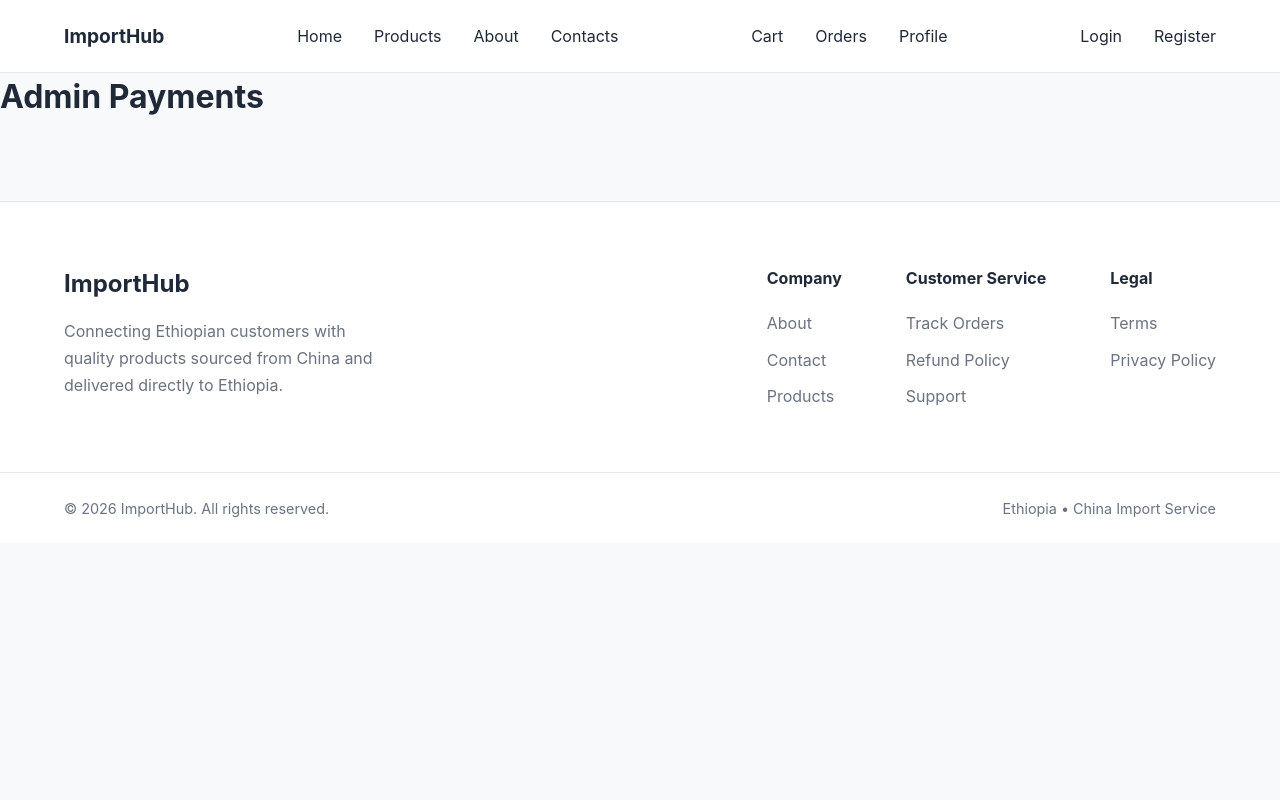
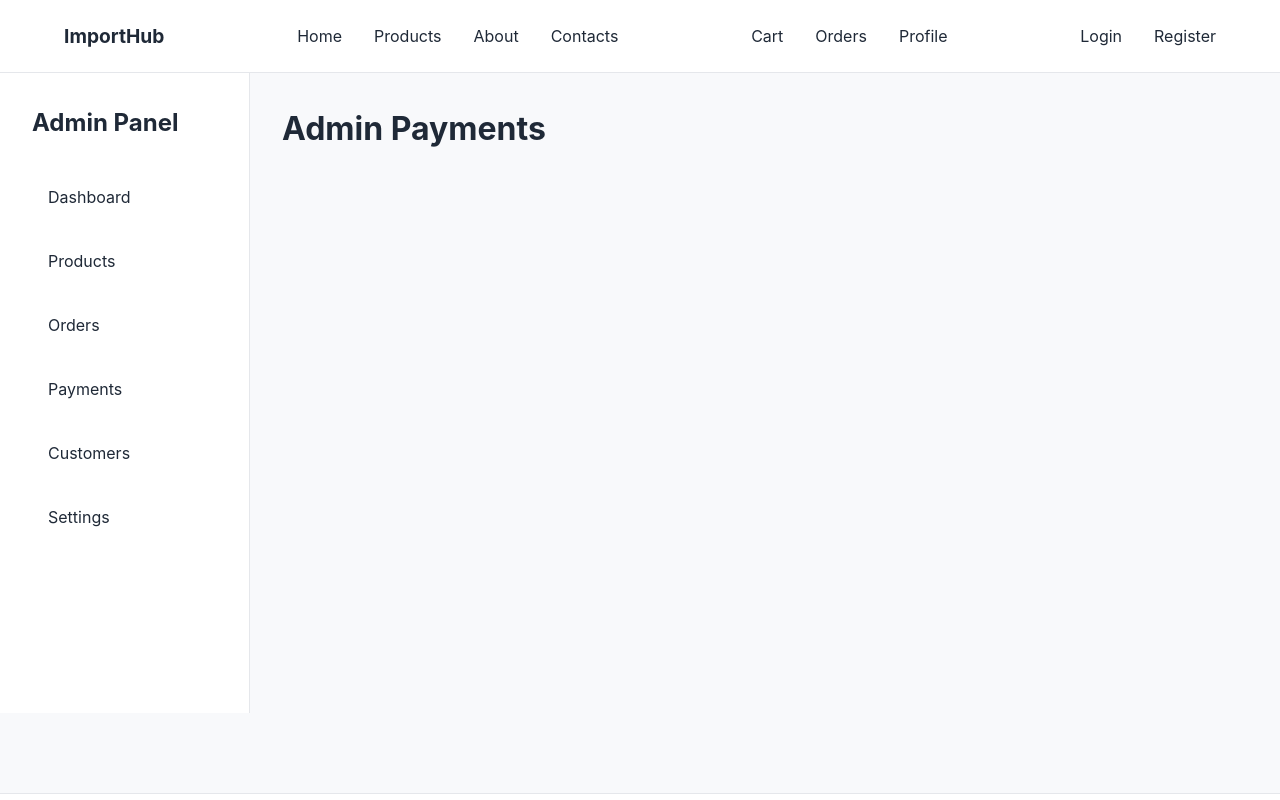
Before and after one commit to Prodaaron/e-commerce, a Next.js app in the folder import-platform/: page /admin/payments in a window 1280 px wide. Shown: the top 800 px of the page. Built offline with nearby package versions, Linux system fonts and the light colour scheme.

Commit message:
admin main page and frame

```diff
--- /dev/null
+++ b/import-platform/src/app/admin/layout.tsx
@@ -0,0 +1,18 @@
+import AdminSidebar from "@/components/admin/adminSidebar";
+import "@/styles/admin.css";
+
+export default function AdminLayout({
+  children,
+}: {
+  children: React.ReactNode;
+}) {
+  return (
+    <div className="admin-layout">
+      <AdminSidebar />
+
+      <main className="admin-content">
+        {children}
+      </main>
+    </div>
+  );
+}
--- /dev/null
+++ b/import-platform/src/components/admin/adminSidebar.tsx
@@ -0,0 +1,37 @@
+import Link from "next/link";
+
+export default function AdminSidebar() {
+  return (
+    <aside className="admin-sidebar">
+      <h2 className="admin-logo">
+        Admin Panel
+      </h2>
+
+      <nav className="admin-nav">
+        <Link href="/admin">
+          Dashboard
+        </Link>
+
+        <Link href="/admin/products">
+          Products
+        </Link>
+
+        <Link href="/admin/orders">
+          Orders
+        </Link>
+
+        <Link href="/admin/payments">
+          Payments
+        </Link>
+
+        <Link href="/admin/customers">
+          Customers
+        </Link>
+
+        <Link href="/admin/settings">
+          Settings
+        </Link>
+      </nav>
+    </aside>
+  );
+}
--- /dev/null
+++ b/import-platform/src/styles/admin.css
@@ -0,0 +1,74 @@
+.admin-layout {
+  display: flex;
+  min-height: 80vh;
+}
+
+.admin-sidebar {
+  width: 250px;
+
+  background: white;
+
+  border-right: 1px solid var(--border);
+
+  padding: 2rem;
+}
+
+.admin-logo {
+  margin-bottom: 2rem;
+}
+
+.admin-nav {
+  display: flex;
+  flex-direction: column;
+  gap: 1rem;
+}
+
+.admin-nav a {
+  padding: 0.75rem 1rem;
+
+  border-radius: 10px;
+
+  transition: 0.2s;
+}
+
+.admin-nav a:hover {
+  background: #f3f4f6;
+}
+
+.admin-content {
+  flex: 1;
+
+  padding: 2rem;
+}
+
+.admin-stats {
+  display: grid;
+
+  grid-template-columns:
+    repeat(auto-fit, minmax(220px, 1fr));
+
+  gap: 1.5rem;
+
+  margin-top: 2rem;
+}
+
+.admin-stat-card {
+  background: white;
+
+  padding: 1.5rem;
+
+  border-radius: 16px;
+
+  box-shadow:
+    0 2px 10px rgba(0,0,0,0.05);
+}
+
+.admin-stat-card h3 {
+  color: var(--muted);
+  margin-bottom: 1rem;
+}
+
+.admin-stat-card p {
+  font-size: 2rem;
+  font-weight: 700;
+}
```
Also changed, not shown: import-platform/src/app/admin/page.tsx (+35 -0 lines).
